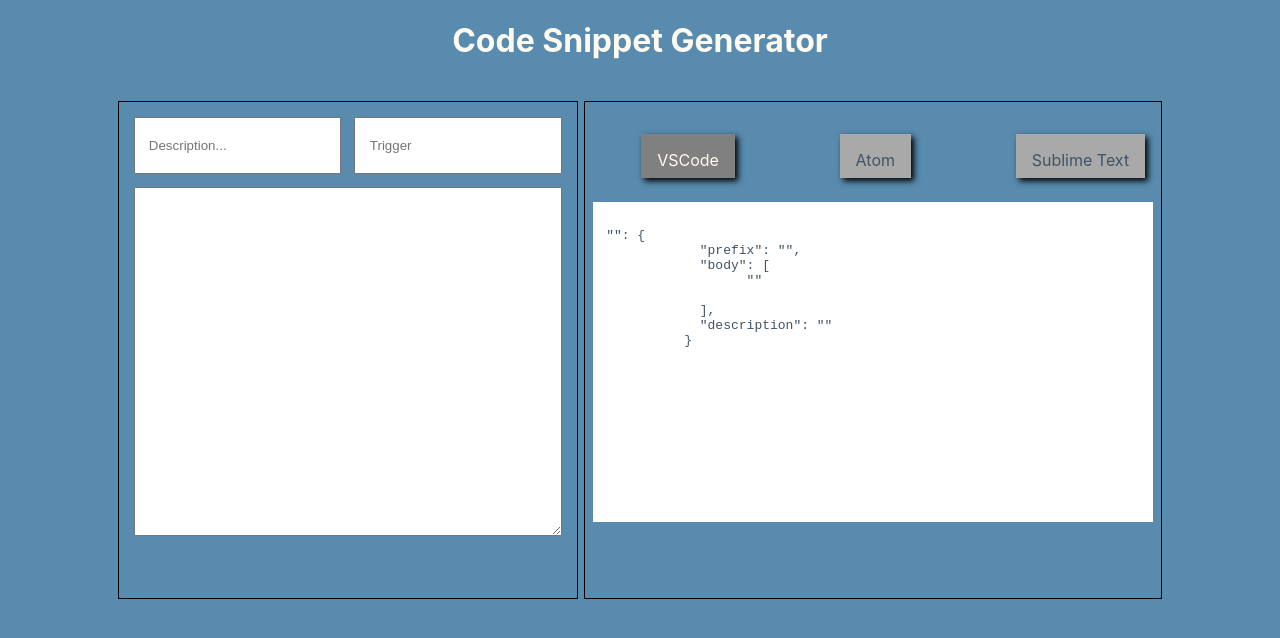
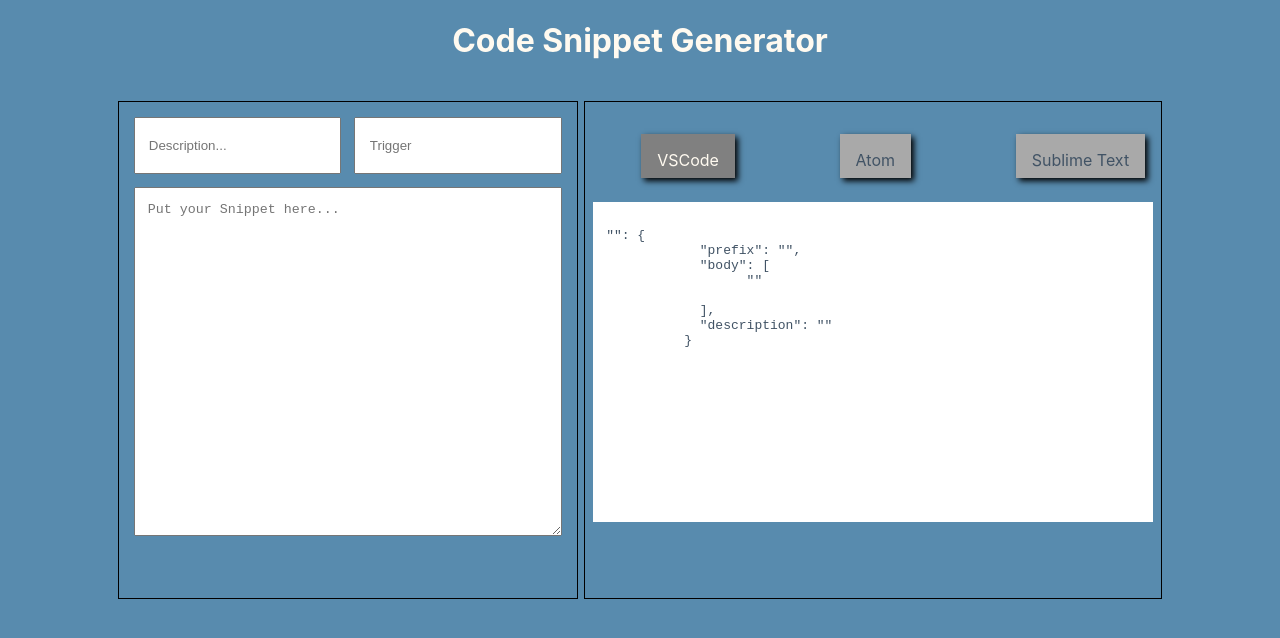
Before and after one commit to jatin33/code-snippet-generator, a React (Create React App) app: page / in a window 1280 px wide. Shown: the top 638 px of the page. Built offline with nearby package versions, Linux system fonts and the light colour scheme.

Commit message:
Refactored TextInput Component

```diff
--- a/src/components/Input/Input.js
+++ b/src/components/Input/Input.js
@@ -19,17 +19,16 @@
     return (
         <div className={styles.container}>
             <div className={styles.userinfo}>
-                <TextInput type="text"
-                    placeholder='Description...'
+                <TextInput placeholder='Description...'
                     onChange={handleDescription}
                     value={props.description} />
-                <TextInput type="text"
-                    placeholder='Trigger'
+                <TextInput placeholder='Trigger'
                     onChange={handleTrigger}
                     value={props.trigger} />
             </div>
-            <TextArea onChange={handleSnippet}
-                placeholder={props.snippet} />
+            <TextArea placeholder={'Put your Snippet here...'}
+                onChange={handleSnippet}
+                value={props.snippet} />
         </div>
     )
 }
--- a/src/components/TextInput/TextInput.js
+++ b/src/components/TextInput/TextInput.js
@@ -3,7 +3,7 @@
 
 function TextInput(props) {
     return (
-        <input className={styles.base} {...props} />
+        <input type="text" className={styles.base} {...props} />
     )
 }
 
```
